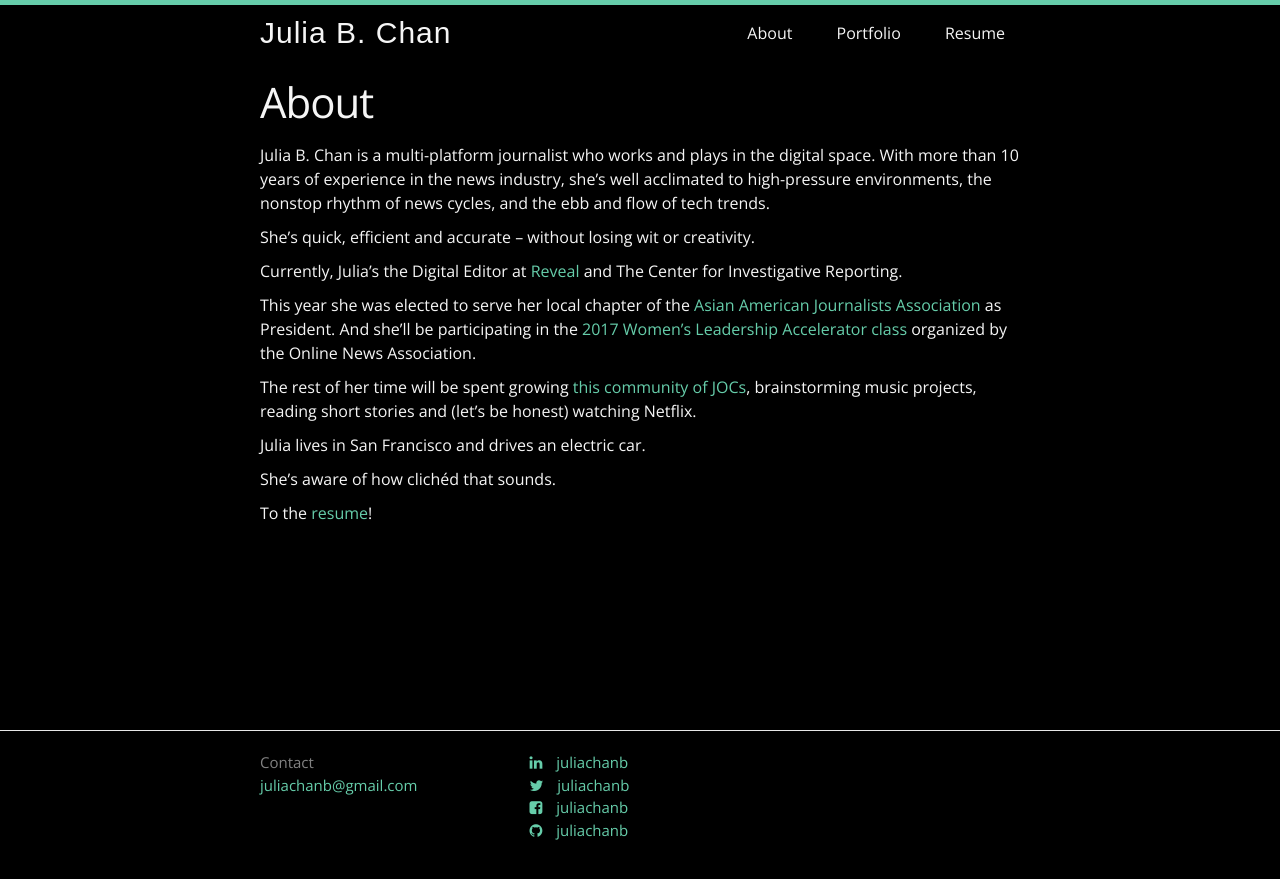
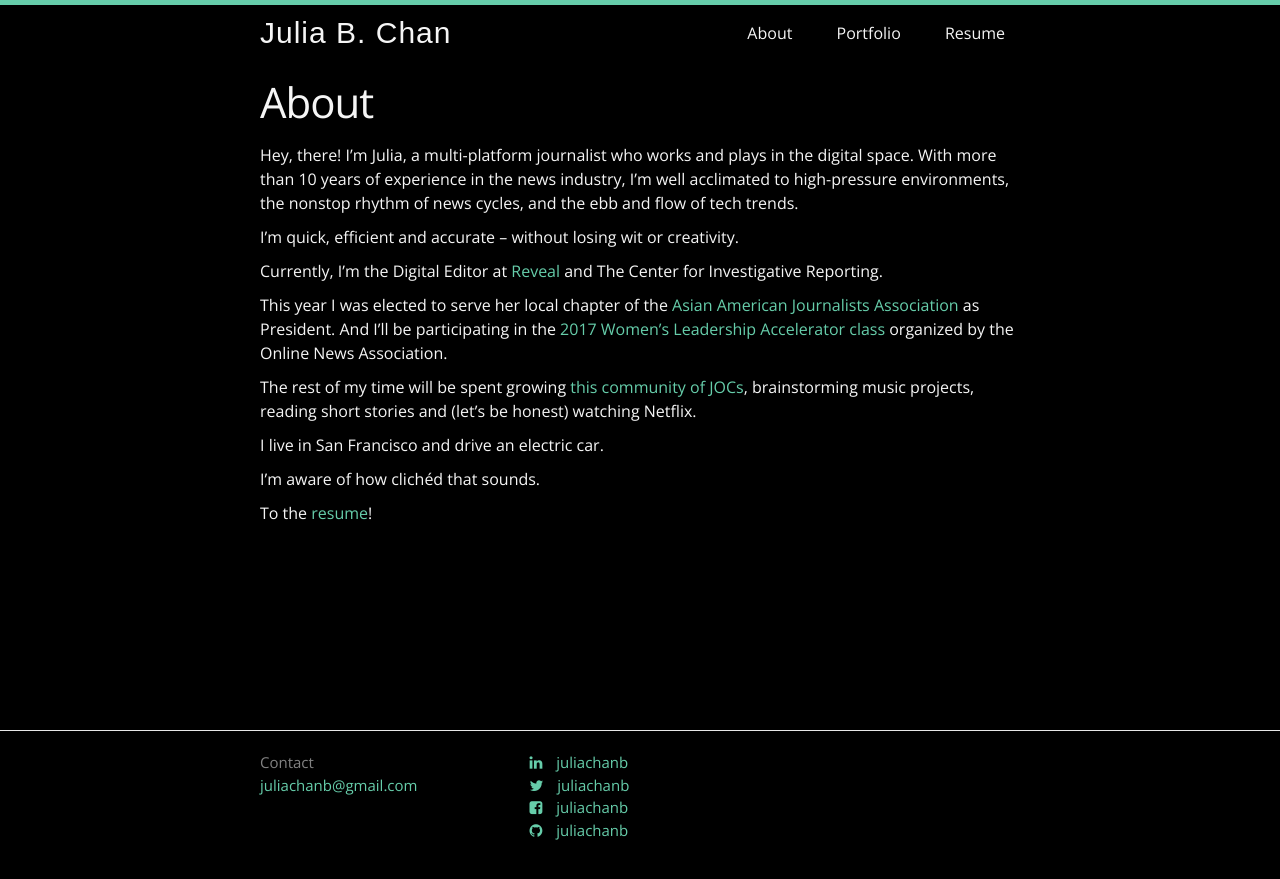
Before and after one commit to juliachanb/juliachanb.github.io, a Jekyll site: the page built from pages/about.md, in a window 1280 px wide. Shown: the top 879 px of the page. Built offline with Jekyll 4.4.1, drawn with Linux system fonts in a browser that asks for light colours; nearby versions of some CDN libraries; some web fonts are replaced.

Commit message:
changed to first person

```diff
--- a/pages/about.md
+++ b/pages/about.md
@@ -5,18 +5,18 @@ permalink: /about/
 published: true
 ---
 
-Julia B. Chan is a multi-platform journalist who works and plays in the digital space. With more than 10 years of experience in the news industry, she’s well acclimated to high-pressure environments, the nonstop rhythm of news cycles, and the ebb and flow of tech trends.
+Hey, there! I'm Julia, a multi-platform journalist who works and plays in the digital space. With more than 10 years of experience in the news industry, I'm well acclimated to high-pressure environments, the nonstop rhythm of news cycles, and the ebb and flow of tech trends.
 
-She's quick, efficient and accurate – without losing wit or creativity.
+I'm quick, efficient and accurate – without losing wit or creativity.
 
-Currently, Julia's the Digital Editor at [Reveal](https://www.revealnews.org/) and The Center for Investigative Reporting.
+Currently, I'm the Digital Editor at [Reveal](https://www.revealnews.org/) and The Center for Investigative Reporting.
 
-This year she was elected to serve her local chapter of the [Asian American Journalists Association](http://www.aaja.org/) as President. And she'll be participating in the [2017 Women's Leadership Accelerator class](https://journalists.org/programs/womens-leadership-accelerator/2017-class/) organized by the Online News Association.
+This year I was elected to serve her local chapter of the [Asian American Journalists Association](http://www.aaja.org/) as President. And I'll be participating in the [2017 Women's Leadership Accelerator class](https://journalists.org/programs/womens-leadership-accelerator/2017-class/) organized by the Online News Association.
 
-The rest of her time will be spent growing [this community of JOCs](https://journalistsofcolor.us/), brainstorming music projects, reading short stories and (let's be honest) watching Netflix.
+The rest of my time will be spent growing [this community of JOCs](https://journalistsofcolor.us/), brainstorming music projects, reading short stories and (let's be honest) watching Netflix.
 
-Julia lives in San Francisco and drives an electric car.
+I live in San Francisco and drive an electric car.
 
-She's aware of how clichéd that sounds.
+I'm aware of how clichéd that sounds.
 
 To the [resume](/resume/)!
```
